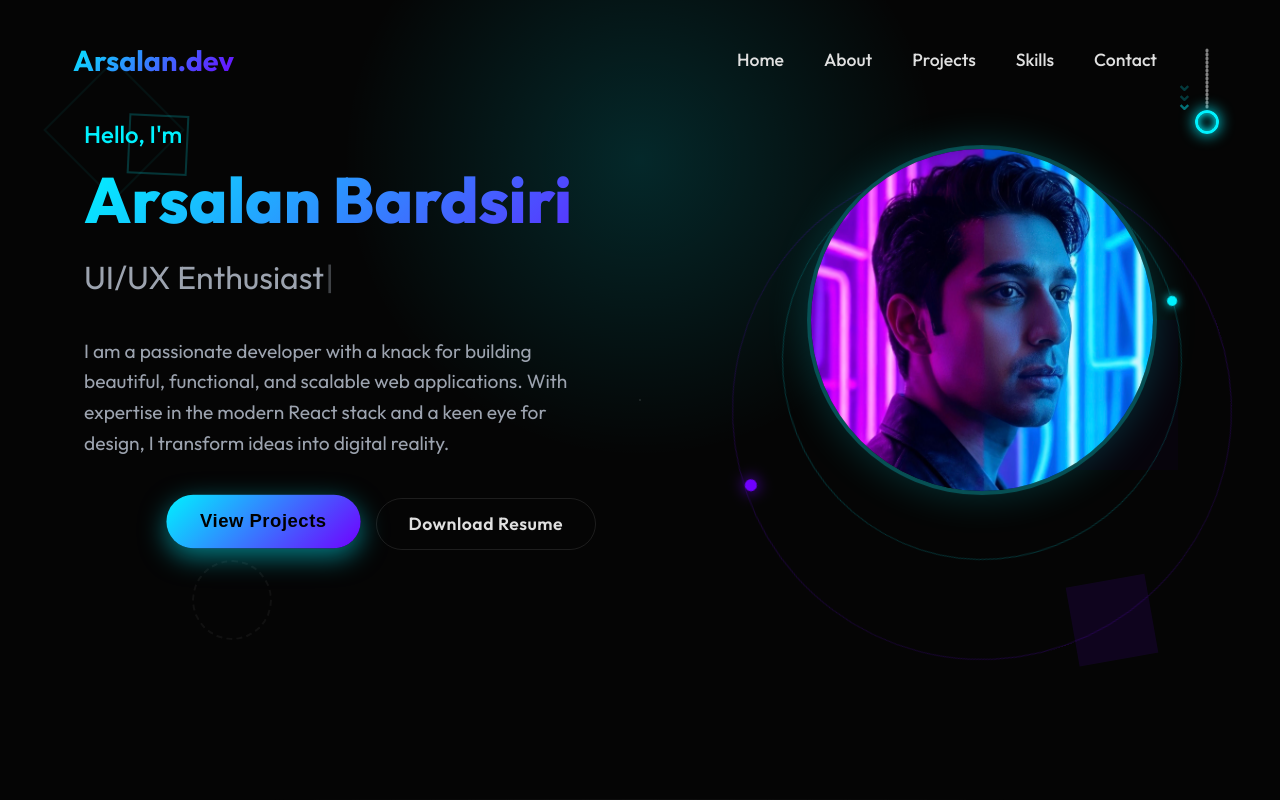
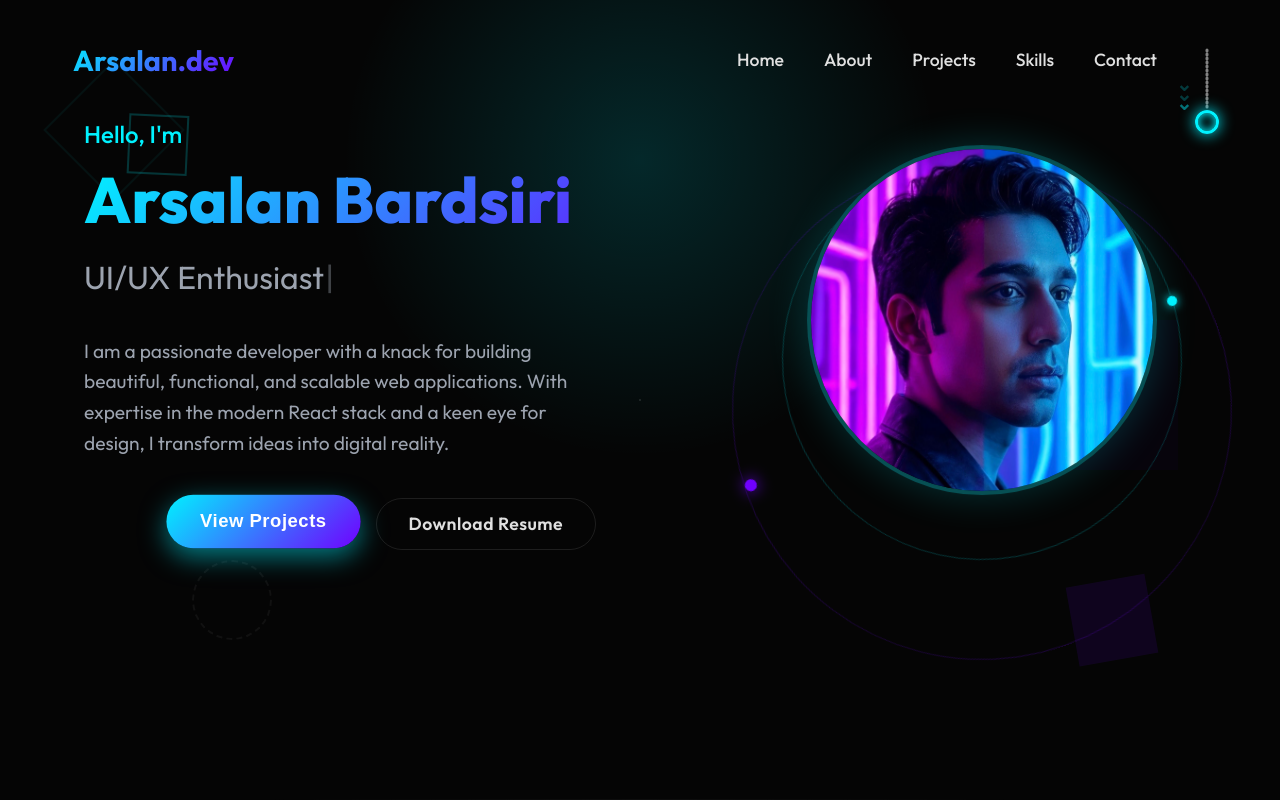
Before and after one commit to arsalanbardsiri/portfolio-react, a React (Vite) app: page / in a window 1280 px wide. In both pictures the pointer is over the button "View Projects". Shown: the top 800 px of the page. Built offline with nearby package versions, Linux system fonts and the light colour scheme.

Commit message:
fix: ensure primary button text turns white on hover

```diff
--- a/src/styles/global.css
+++ b/src/styles/global.css
@@ -242,6 +242,8 @@ section::after {
 
 .btn-primary:hover {
   box-shadow: 0 8px 25px rgba(0, 242, 255, 0.5);
+  color: #fff;
+  /* Match global a:hover behavior */
 }
 
 .btn-secondary {
```
